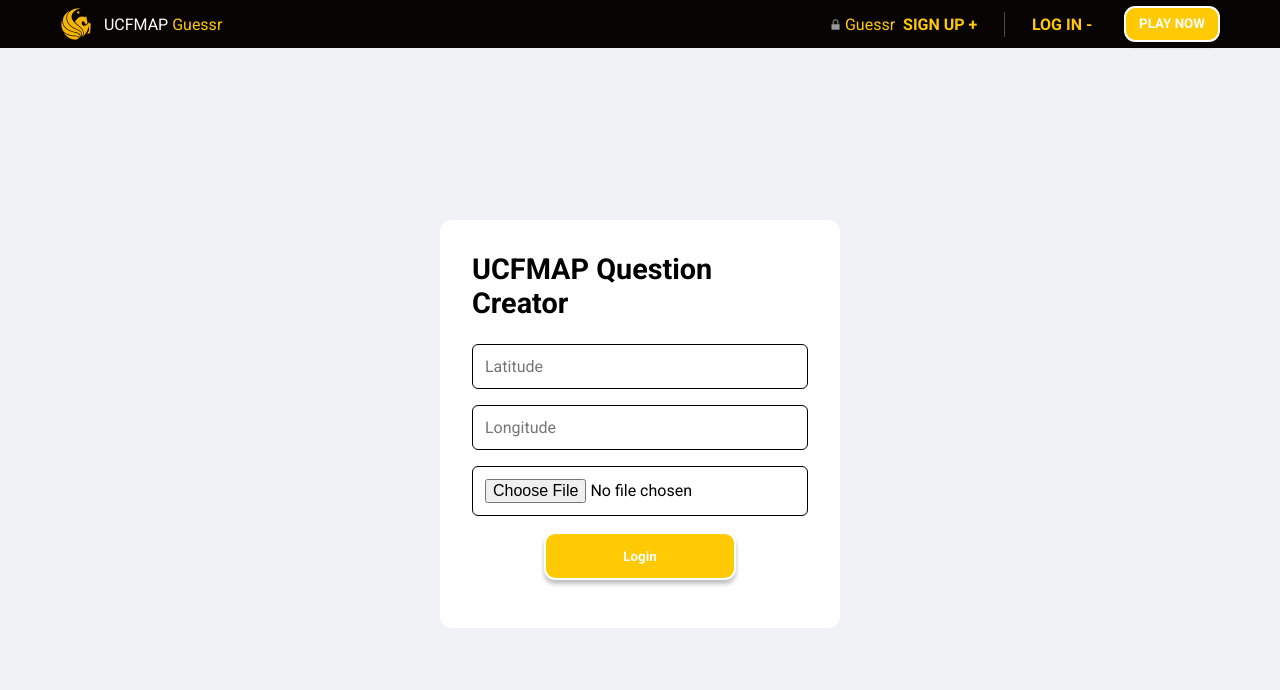
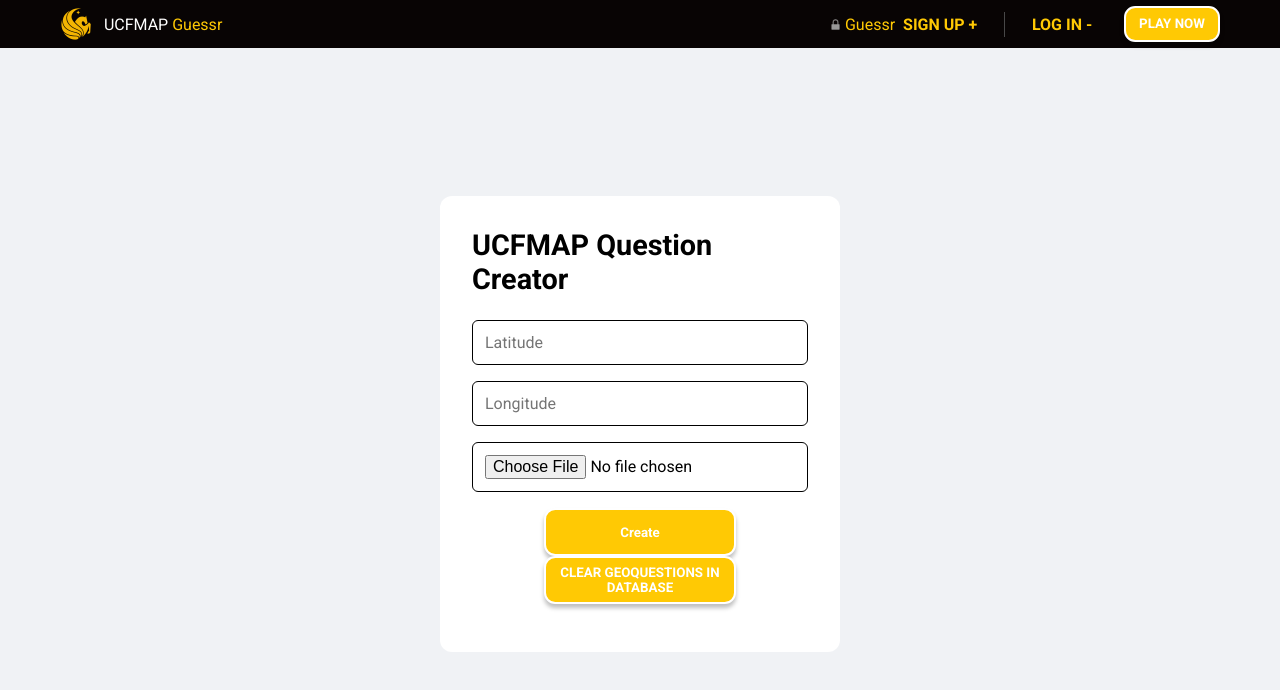
Before and after one commit to alexdreyesz/UCFMap-Guesser-Showcase, a React (Vite) app in the folder frontend/: page /test in a window 1280 px wide. Shown: the top 690 px of the page. Built offline with nearby package versions, Linux system fonts and the light colour scheme.

Commit message:
Add route to clear database

```diff
--- a/frontend/src/pages/testupload/TestUpload.tsx
+++ b/frontend/src/pages/testupload/TestUpload.tsx
@@ -42,6 +42,17 @@ export default function TestUpload() {
     }
   };
 
+  const deleteAllGeoQuestionsInDatabase = async () => {
+    const response = await fetch("/api/treasures/deleteAllTreasures", { method: "POST" });
+    const json = await response.json();
+    if (response.ok && json.success) {
+      console.log("All geo questions deleted successfully");
+      alert("All geo questions deleted successfully");
+    } else {
+      alert(`Error deleting geo questions: ${json.error}`);
+    }
+  };
+
   return (
     // page code goes here
     <>
@@ -73,7 +84,11 @@ export default function TestUpload() {
           />
 
           <button onClick={handleSubmit} className="login-button">
-            Login
+            Create
+          </button>
+
+          <button onClick={deleteAllGeoQuestionsInDatabase} className="login-button">
+            CLEAR GEOQUESTIONS IN DATABASE
           </button>
           <div className="error-message">{errorMessage}</div>
         </div>
```
Also changed, not shown: 1 other file (tests, documents, lock files or other folders).
